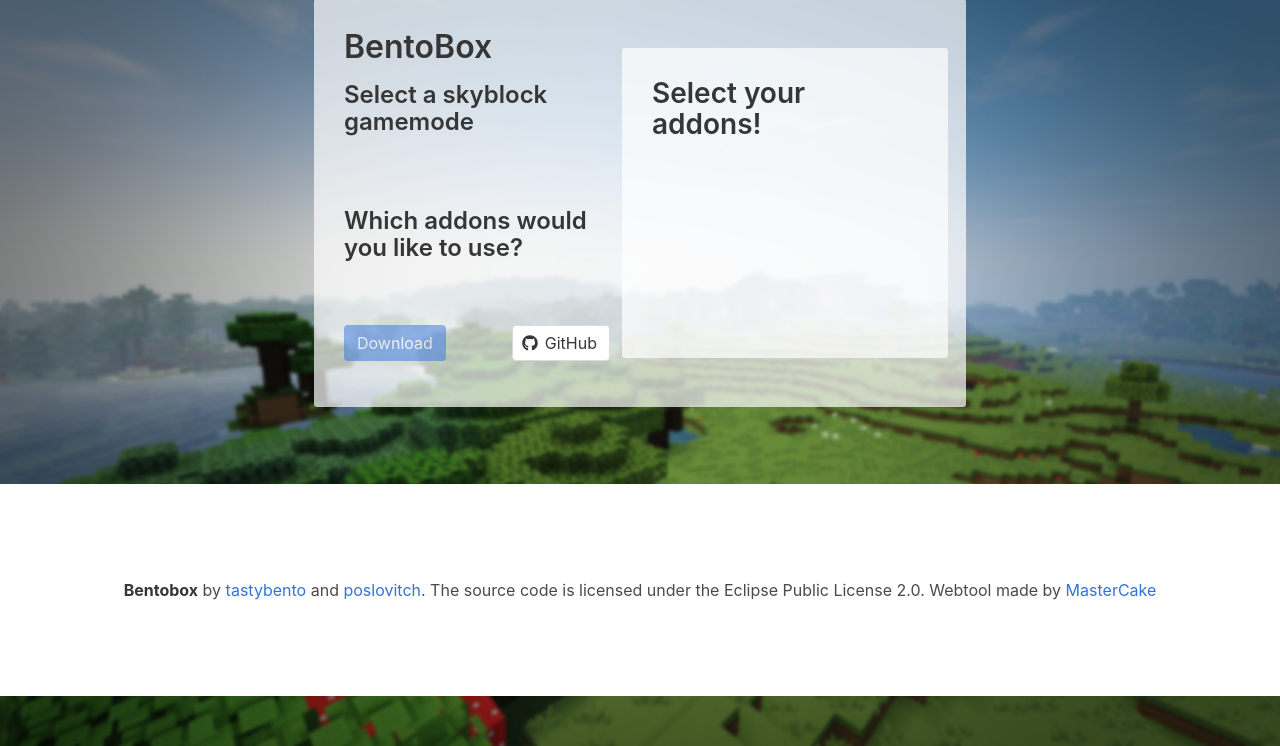
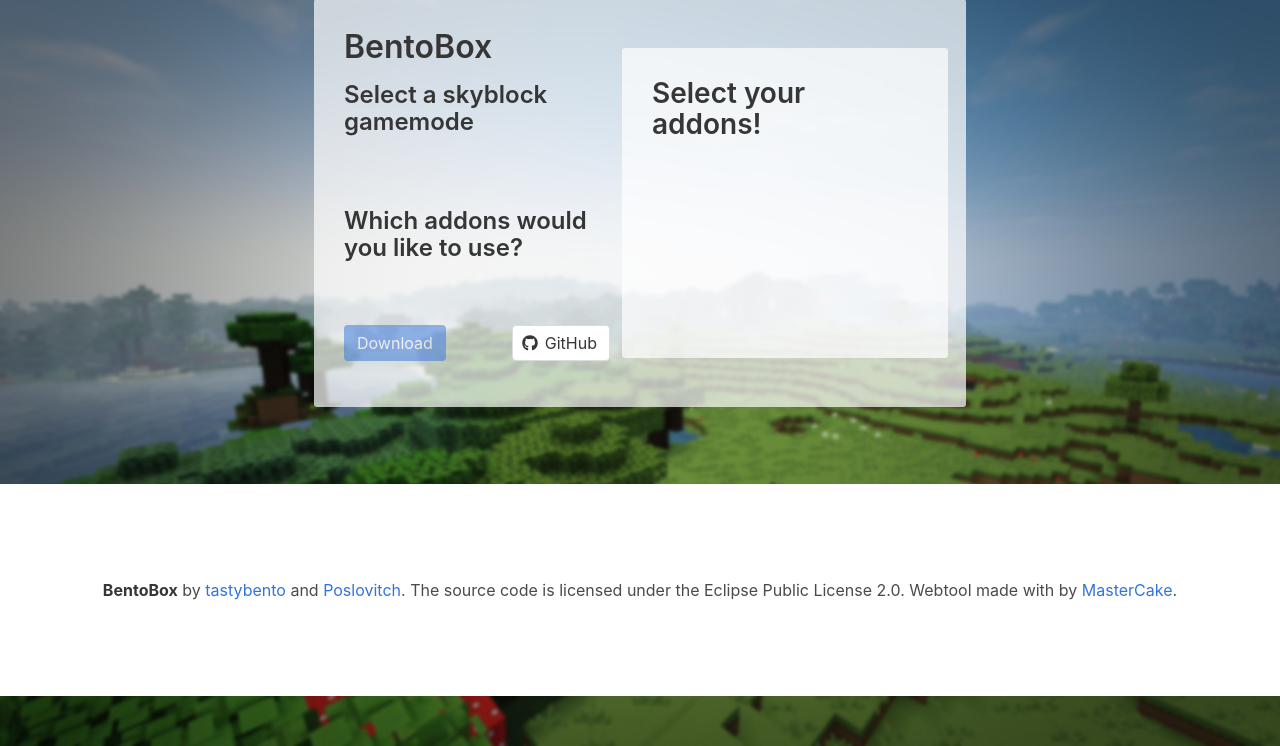
Before and after one commit to BentoBoxWorld/website, a Flask app: page / in a window 1280 px wide. Shown: the part 54-800 px from the top of the page. Run offline with Flask 2, Linux system fonts and the light colour scheme; data that the repository does not hold is empty; some libraries are stand-ins or nearby versions.

Commit message:
Minor uppercase/lowercase fixes to the footer

```diff
--- a/templates/index.html
+++ b/templates/index.html
@@ -60,7 +60,7 @@
     <footer class="foot">
       <div class="content has-text-centered">
         <p>
-          <strong>Bentobox</strong> by <a href="https://github.com/tastybento">tastybento</a> and <a href="https://github.com/Poslovitch">poslovitch</a>. The source code is licensed under the Eclipse Public License 2.0. Webtool made by <a href="https://github.com/mastercake10">MasterCake</a>
+          <strong>BentoBox</strong> by <a href="https://github.com/tastybento">tastybento</a> and <a href="https://github.com/Poslovitch">Poslovitch</a>. The source code is licensed under the Eclipse Public License 2.0. Webtool made with by <a href="https://github.com/mastercake10">MasterCake</a>.
         </p>
       </div>
     </footer>
```
